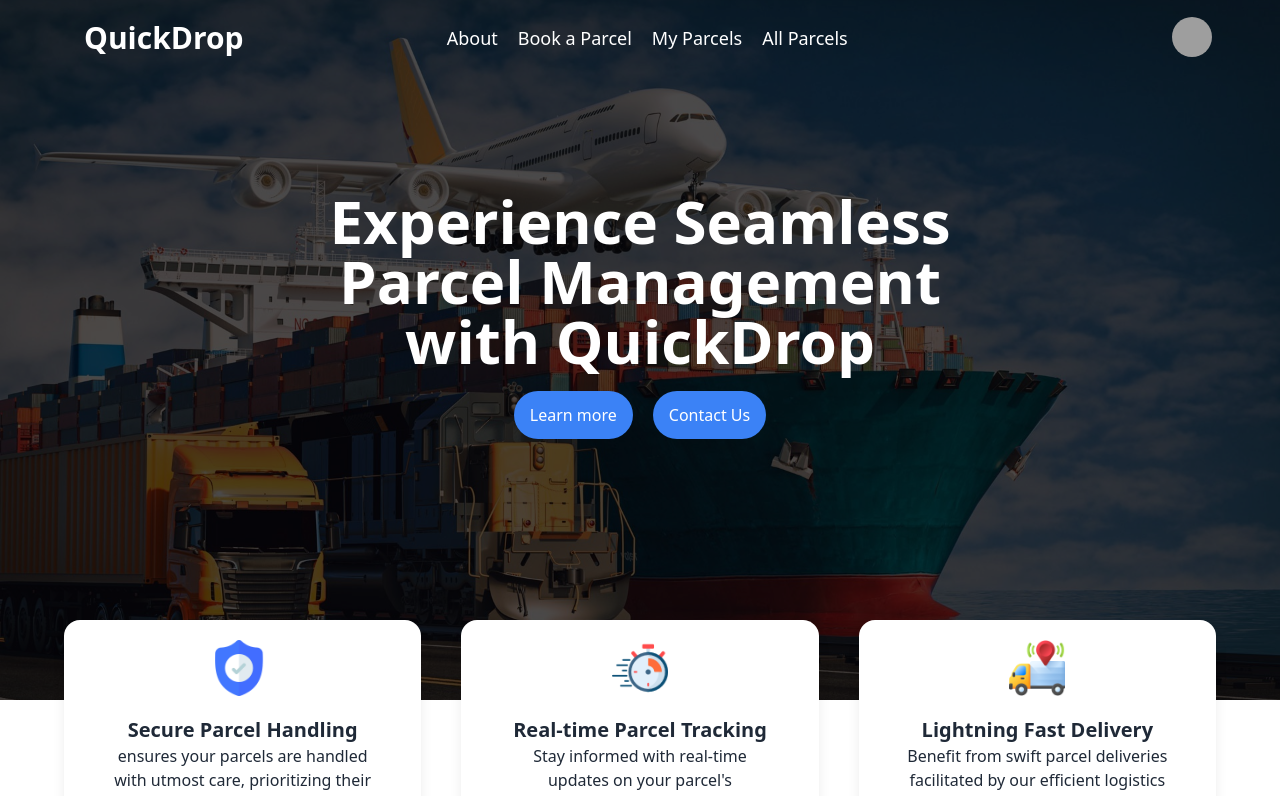
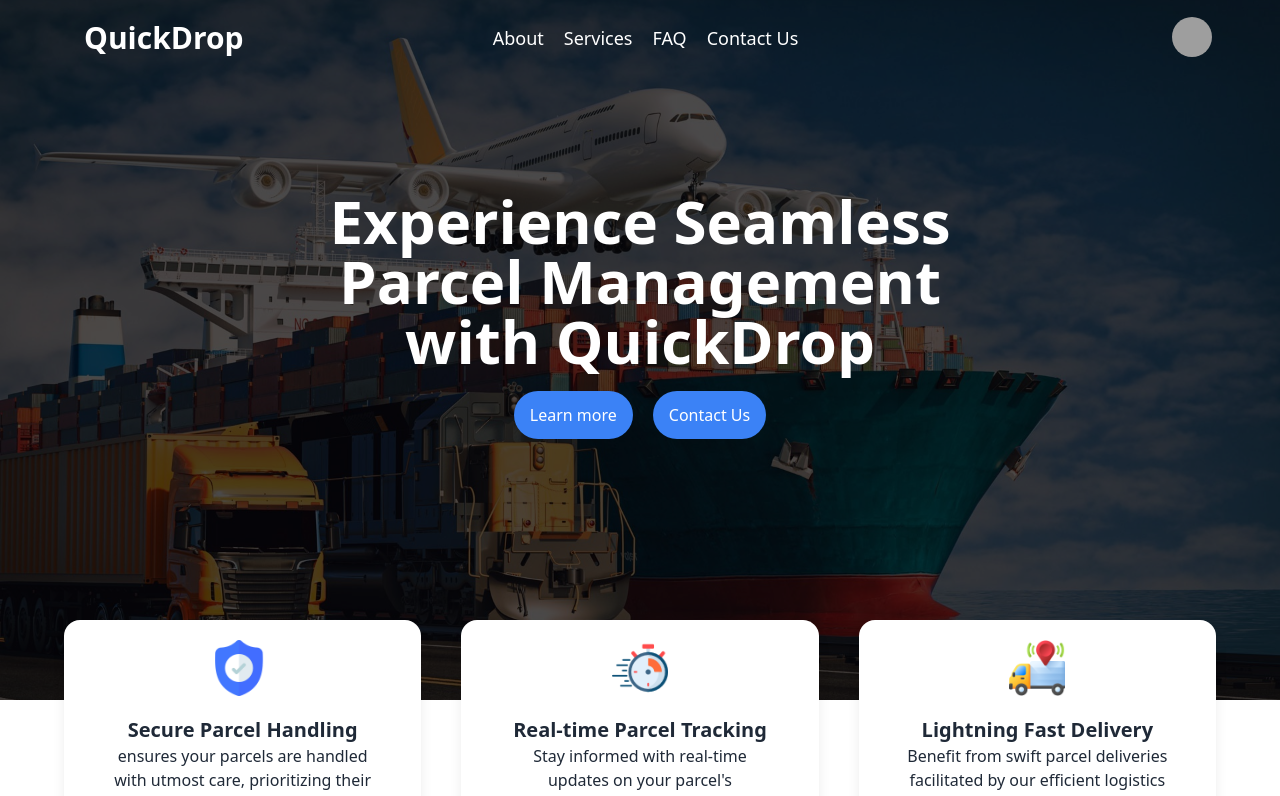
Before and after one commit to Jasminch01/QuickDrop-client, a React (Vite) app: page / in a window 1280 px wide. Shown: the top 796 px of the page. Built offline with nearby package versions, Linux system fonts and the light colour scheme; no server answers; grey boxes are pictures that could not be loaded.

Commit message:
change nav menu

```diff
--- a/src/Shared/Navbar.jsx
+++ b/src/Shared/Navbar.jsx
@@ -28,13 +28,13 @@ const Navbar = () => {
         <Link>About</Link>
       </li>
       <li>
-        <Link>Book a Parcel</Link>
+        <Link>Services</Link>
       </li>
       <li>
-        <Link>My Parcels</Link>
+        <Link>FAQ</Link>
       </li>
       <li>
-        <Link>All Parcels</Link>
+        <Link>Contact Us</Link>
       </li>
     </>
   );
@@ -113,7 +113,7 @@ const Navbar = () => {
                 <li>
                   <a className="justify-between">
                     {user ? user?.displayName : ` User`}
-                    <span className="badge">New</span>
+                    <span className="badge bg-blue-500 text-white">New</span>
                   </a>
                 </li>
                 <li>
```
